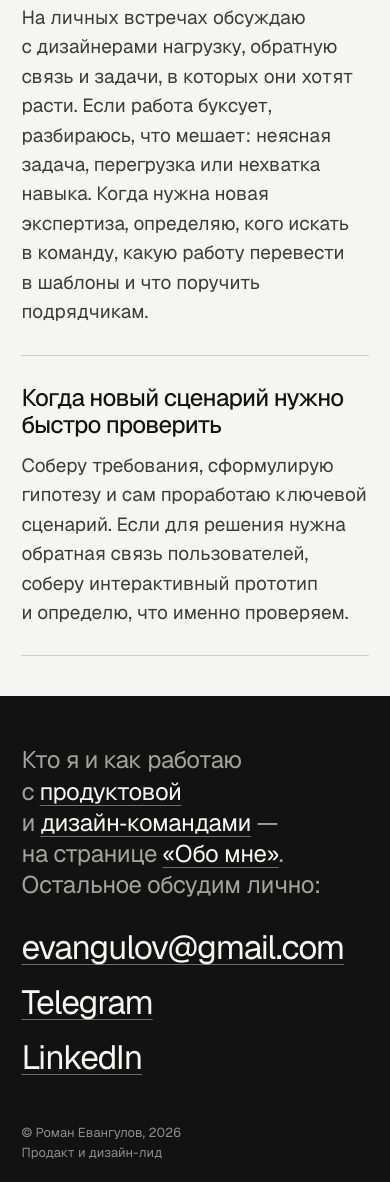
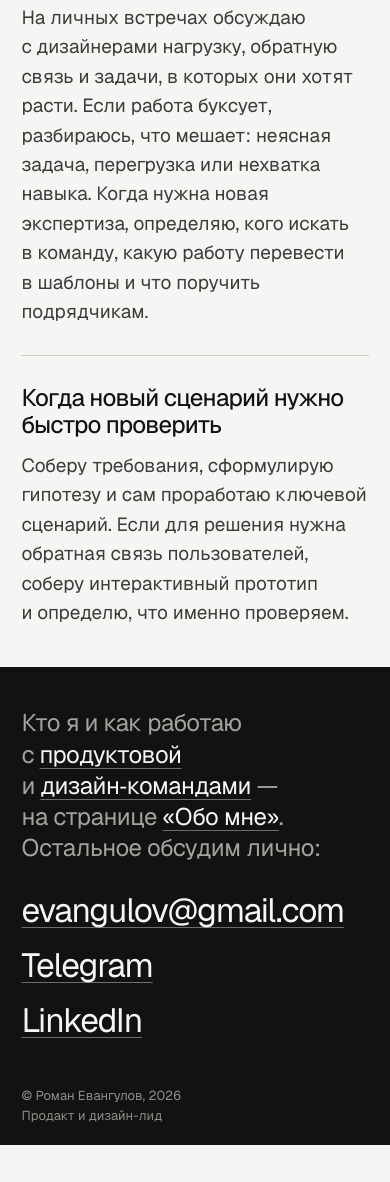
Before and after one commit to evangulov/hi.evangulov.com, a plain HTML site: page about/index.html in a window 390 px wide. Shown: the part 1803-2985 px from the top of the page. After the commit the page ends 2948 px from the top, so only its background shows below. Drawn offline with nearby package versions, Linux system fonts and the light colour scheme.

Commit message:
Стык с футером: без черты у последнего блока, ровные компактные отступы на всех страницах
Co-Authored-By: Claude Opus 5.5 <noreply@anthropic.com>
Claude-Session: https://claude.ai/code/session_01MPVUZezH11G1zi8C6TZf3s

```diff
--- a/about/index.html
+++ b/about/index.html
@@ -605,7 +605,7 @@ body{margin:0;background:#F5F5F3}
 .cvt-big .td{font-size:max(18px,1.6cqw);max-width:34ch}
 /* footer: one sentence into «Обо мне», then the contacts */
 /* a taller, larger footer: the sentence at lead size, the contacts a step above it */
-.gf{padding-top:clamp(56px,6vw,96px)!important}
+.gf{padding-top:clamp(40px,4.4vw,64px)!important}
 .gf-cl a{font-size:clamp(34px,3.9vw,60px)!important}
 .gf-cl{gap:16px clamp(40px,4.4vw,72px)!important}
 .gf-bt{margin-top:clamp(56px,6vw,96px)!important}
@@ -623,8 +623,14 @@ body{margin:0;background:#F5F5F3}
  .pv-g #work .vr-d{font-size:16px;line-height:1.4}
  .gf-ld{font-size:24px;margin-bottom:28px}
  .gf-bt{gap:2px!important}
- .gf{padding-top:48px!important}.gf-cl a{font-size:clamp(26px,8.6vw,34px)!important}.gf-bt{margin-top:48px!important}
+ .gf{padding-top:40px!important}.gf-cl a{font-size:clamp(26px,8.6vw,34px)!important}.gf-bt{margin-top:48px!important}
 }
+
+.s5 main>:last-child{border-bottom:0!important}
+.s5 main>:last-child .it:last-child{border-bottom:0!important;padding-bottom:0!important}
+.s5 .nx5{padding-bottom:clamp(48px,4.8vw,70px)!important}
+.pv-g #work #brands{padding-bottom:clamp(44px,4.3vw,62px)!important}
+@media(max-width:760px){.s5 .nx5{padding-bottom:46px!important}.pv-g #work #brands{padding-bottom:30px!important}}
 </style>
 </head><body><div id="root"></div><noscript><p style="font:20px sans-serif;padding:40px">Для этого сайта нужен JavaScript. Напишите мне: <a href="mailto:evangulov@gmail.com">evangulov@gmail.com</a></p></noscript><script>class DCLogic{constructor(p){this.props=p||{};this.state={}} setState(o){Object.assign(this.state,typeof o==='function'?o(this.state):o);this._r&&this._r()} forceUpdate(){this._r&&this._r()}}
 const C=[];C[0]={cls:(function(){
```
Also changed, not shown: ecoplant-brand/index.html (+8 -2 lines), ecoplant-shop/index.html (+8 -2 lines), ecoplant-social/index.html (+8 -2 lines), equiwalent/index.html (+8 -2 lines), index.html (+8 -2 lines), kairos/index.html (+9 -3 lines), miklatnow/index.html (+8 -2 lines), obeschali/index.html (+8 -2 lines), real-karma/index.html (+8 -2 lines), settle/index.html (+9 -3 lines), social-commerce/index.html (+8 -2 lines), speedpipe/index.html (+8 -2 lines).
